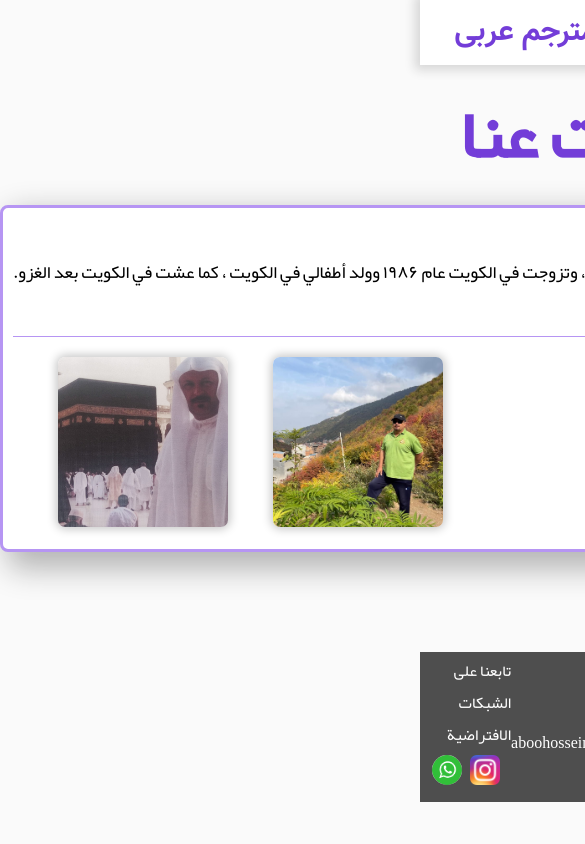
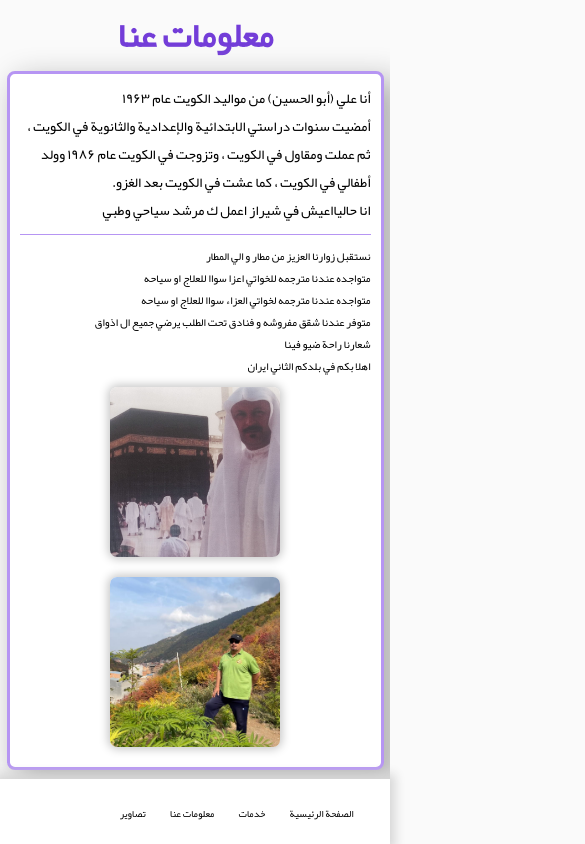
Before and after one commit to Code-Williams/Arabic-Website, a plain HTML site: page about.html in a window 390 px wide. Shown: the top 844 px of the page, 585 px wide, since content can reach past the window. Drawn offline with Linux system fonts and the light colour scheme; files whose address does not match are found by name.

Commit message:
About page responsive fixed

```diff
--- a/about.html
+++ b/about.html
@@ -5,8 +5,9 @@
     <meta http-equiv="X-UA-Compatible" content="IE=edge">
     <meta name="viewport" content="width=device-width, initial-scale=1.0">
 
+    <link rel="stylesheet" href="./css/about.css">
     <link rel="stylesheet" href="./css/index.css">
-    <link rel="stylesheet" href="./css/about.css">
+    <link rel="stylesheet" href="./css/responsive.css">
 
     <title>Translator</title>
 </head>
@@ -42,12 +43,16 @@
     </header>
 
     <section id="about-us">
-        <h1>معلومات عنا</h1>
+        <h1 id="header-text-about">معلومات عنا</h1>
 
         <div>
-            <pre>أنا علي (أبو الحسين) من مواليد الكويت عام ۱۹۶۳
-أمضيت سنوات دراستي الابتدائية والإعدادية والثانوية في الكويت ، ثم عملت ومقاول في الكويت ، وتزوجت في الكويت عام ۱۹۸۶ وولد أطفالي في الكويت ، كما عشت في الكويت بعد الغزو.
-انا حاليااعيش في شيراز اعمل ك مرشد سياحي وطبي</pre>
+          <div id="short-text">
+            <p>أنا علي (أبو الحسين) من مواليد الكويت عام ۱۹۶۳</p>
+            <p>
+              أمضيت سنوات دراستي الابتدائية والإعدادية والثانوية في الكويت ، ثم عملت ومقاول في الكويت ، وتزوجت في الكويت عام ۱۹۸۶ وولد أطفالي في الكويت ، كما عشت في الكويت بعد الغزو.
+            </p>
+            <p>انا حاليااعيش في شيراز اعمل ك مرشد سياحي وطبي</p>
+          </div>
 
             <pre class="long-text">نستقبل زوارنا العزيز من مطار و الي المطار
 متواجده عندنا مترجمه للخواتي اعزا سواا للعلاج او سياحه
--- a/css/about.css
+++ b/css/about.css
@@ -23,7 +23,7 @@
     transform: scaleX(1.1) scaleY(1.1);
 }
 
-#about-us > div > pre:first-child{
+#short-text > p:last-child{
     margin-bottom: 10px;
     padding-bottom: 10px;
     font-size: 18px;
--- a/css/responsiveIndex.css
+++ b/css/responsive.css
@@ -32,6 +32,7 @@
 }
 
 @media screen and (max-width : 820px) {
+
     .top-left-title{
         font-size: 30px;
         margin-bottom: 30px;
@@ -57,6 +58,43 @@
         border-bottom: 1px solid rgb(121, 56, 242);
         padding-bottom: 10px;
         margin-bottom: 15px;
+    }
+
+    #about-us h1{
+        font-size: 35px !important;
+    }
+
+    #about-us > div{
+        width: 90%;
+    }
+
+    #fix-top {
+        display: none;
+    }
+
+    #about-us pre{
+        font-size: 11px;
+        width: 100%;
+    }
+
+    #short-text > p {
+        font-size: 14px !important;
+    }
+
+    #left{
+        width: 100%;
+        border-right: none;
+        display: flex;
+        align-items: center;
+        flex-direction: column;
+    }
+
+    #about-us img {
+        margin: 10px;
+    }
+
+    #about-us > div:hover{
+        transform: scaleX(1) scaleY(1) !important;
     }
 }
 
--- a/index.html
+++ b/index.html
@@ -8,7 +8,7 @@
     <title>Translator</title>
 
     <link rel="stylesheet" href="./css/index.css" />
-    <link rel="stylesheet" href="./css/responsiveIndex.css">
+    <link rel="stylesheet" href="./css/responsive.css">
 
     <script src="./js/index.js" defer></script>
   </head>
```
Also changed, not shown: pictures.html (+2 -0 lines).
